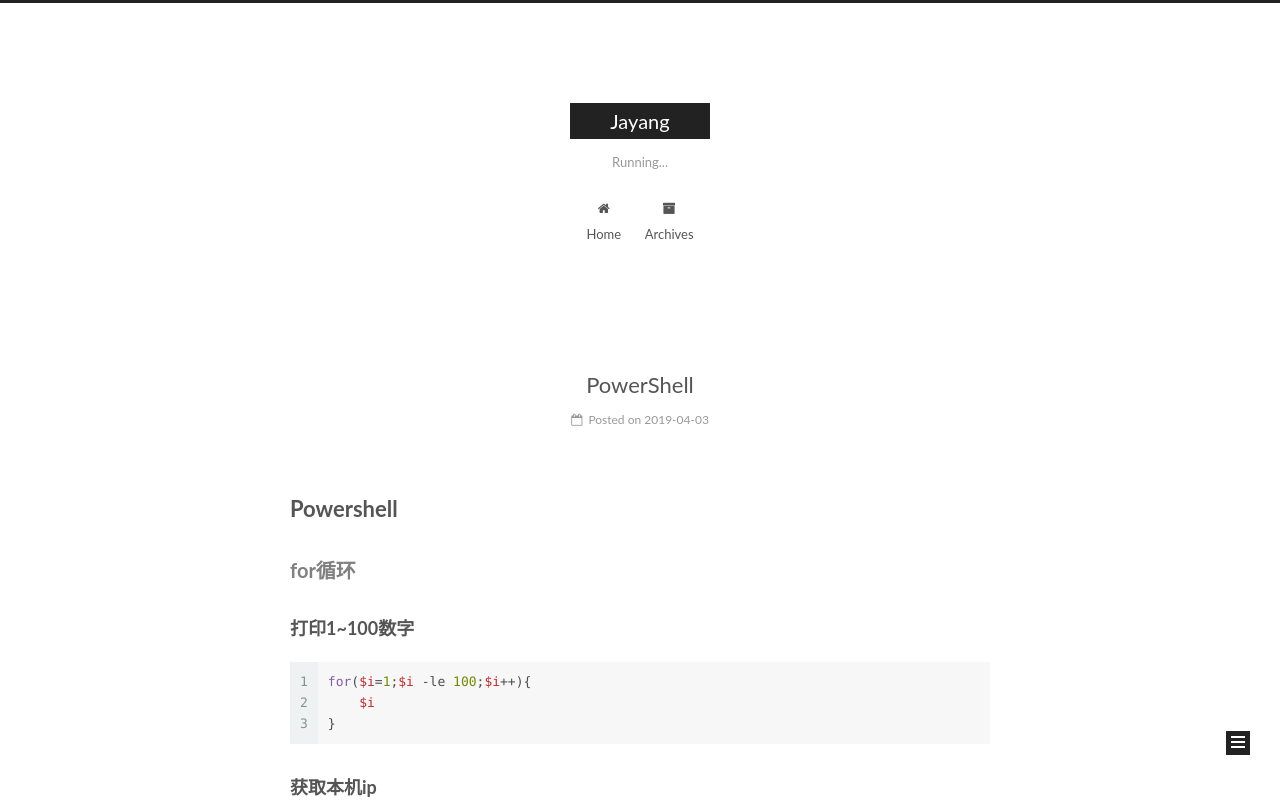
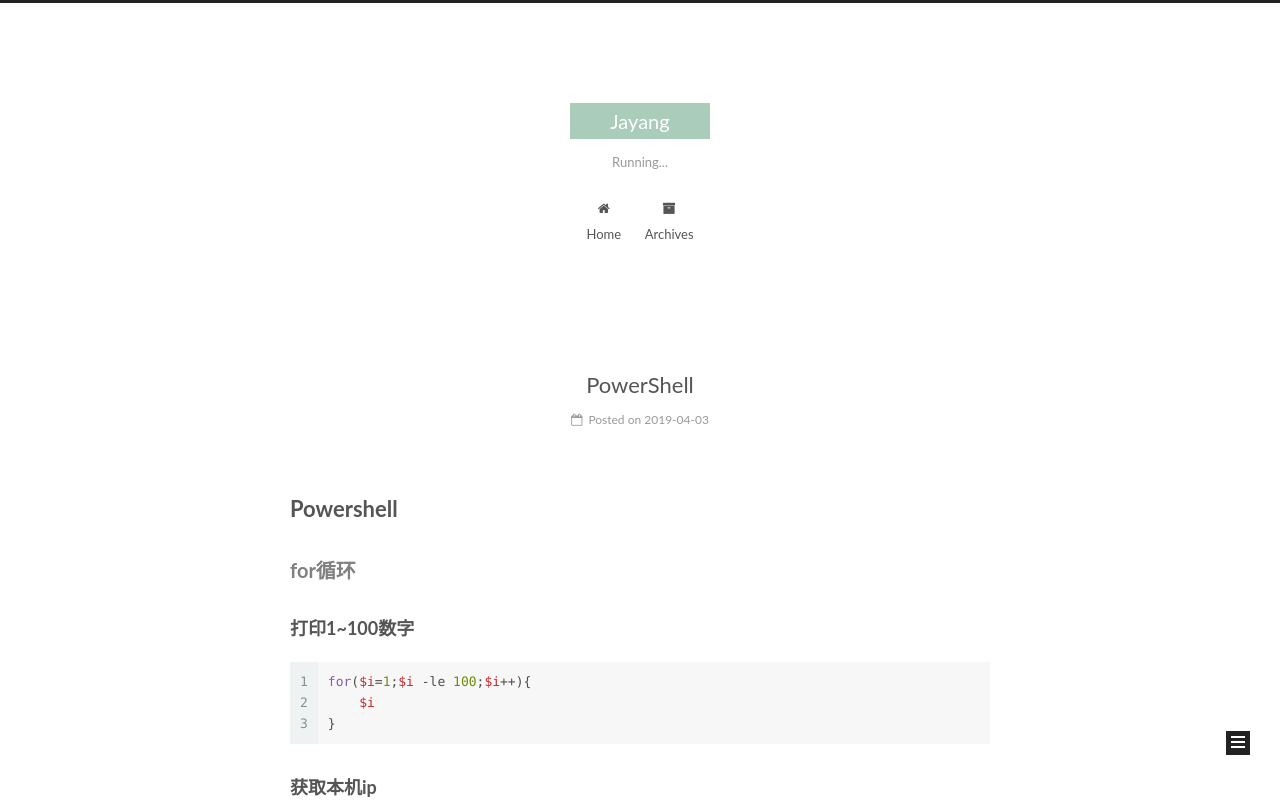
Before and after one commit to jayanghe/jayanghe.github.io, a plain HTML site: page index.html in a window 1280 px wide. Shown: the top 804 px of the page. Drawn offline with Linux system fonts and the light colour scheme.

Commit message:
Site updated: 2019-04-07 22:57:26

```diff
--- a/css/main.css
+++ b/css/main.css
@@ -1113,7 +1113,7 @@
   display: inline-block;
   padding: 0 40px;
   color: #fff;
-  background: #222;
+  background: #acb;
   border-bottom: none;
 }
 .brand:hover {
```
